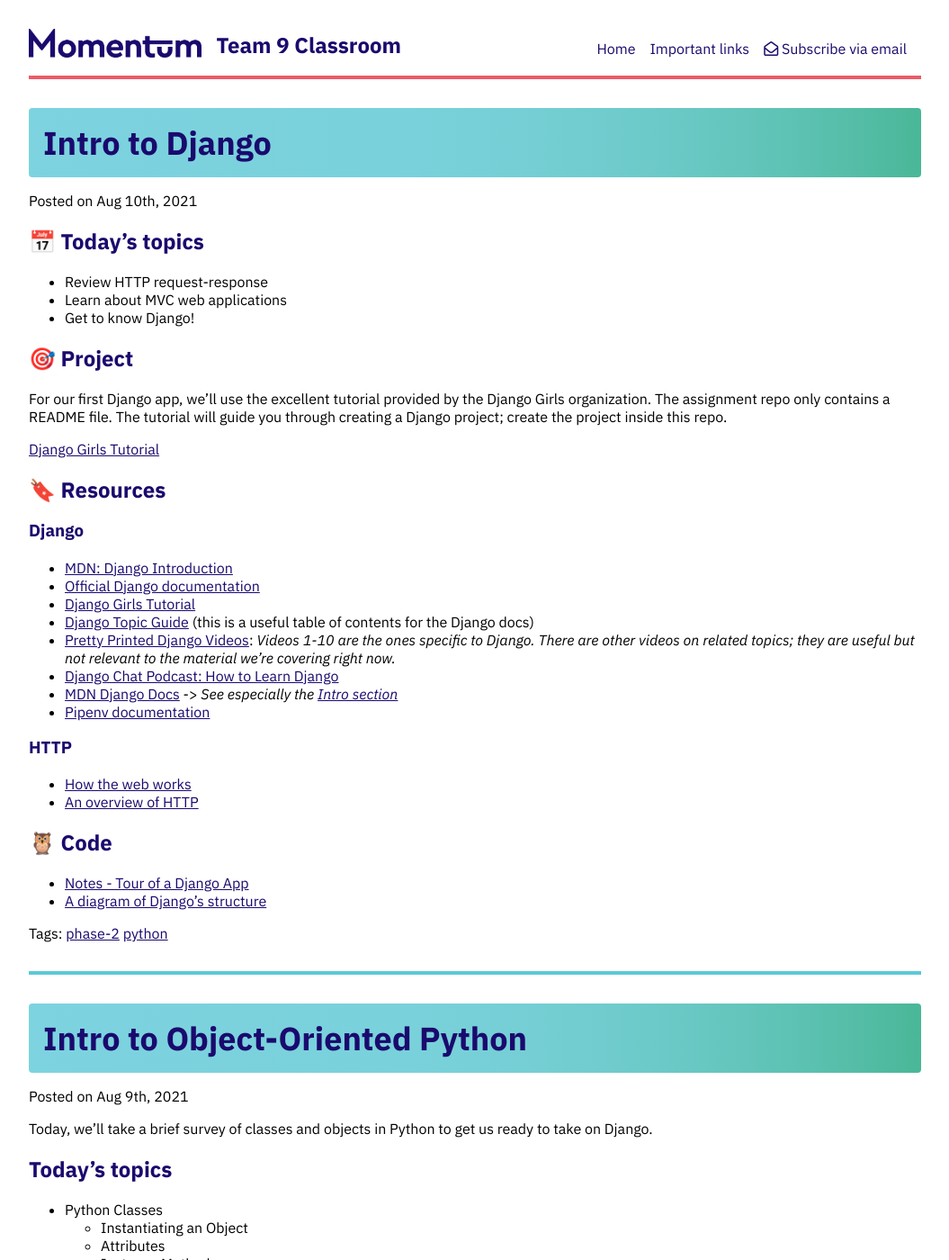
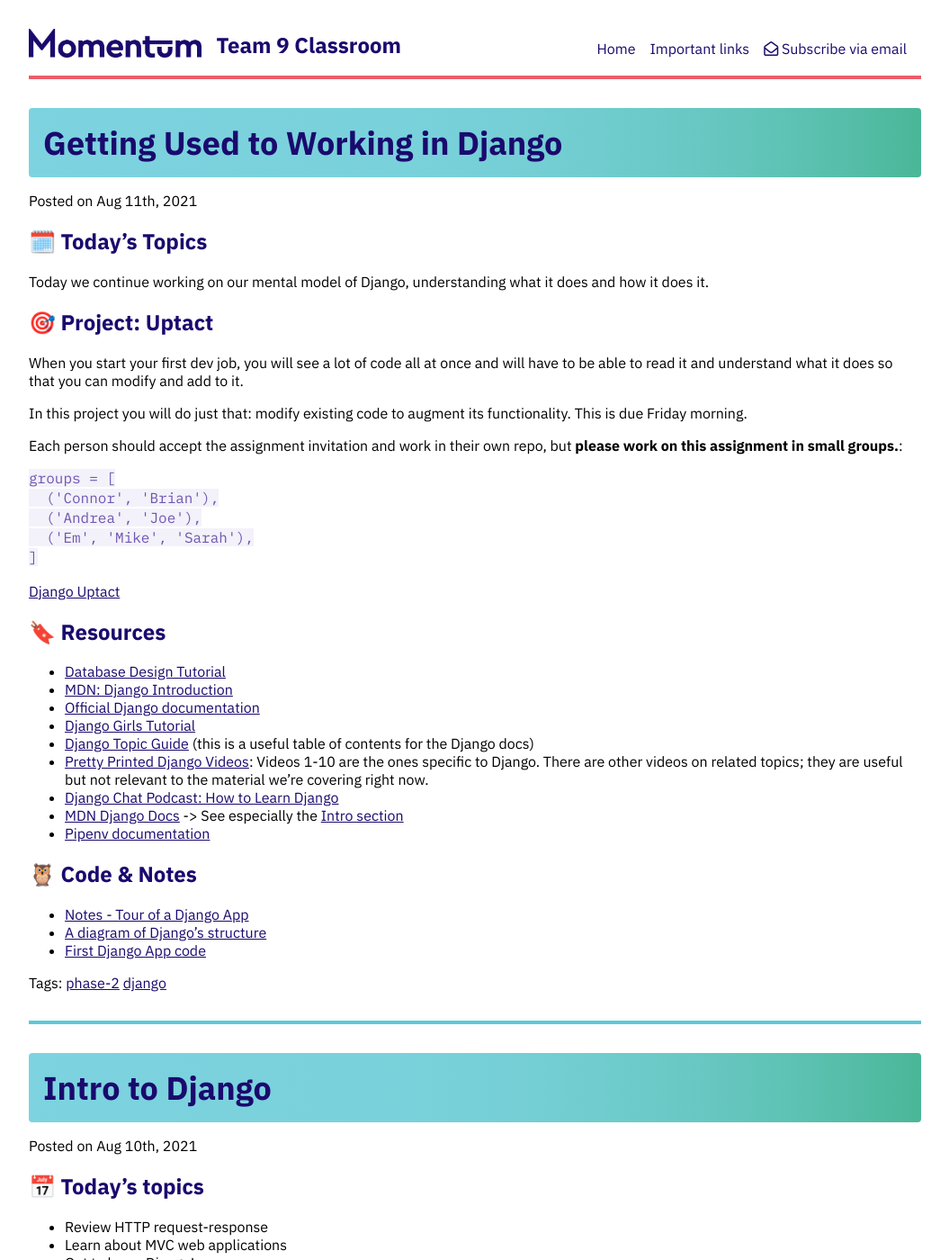
Before and after one commit to Momentum-Team-9/momentum-team-9.github.io, a Jekyll site: the page built from index.html, in a window 1280 px wide and 1400 px high. Shown: the whole window at 90% size, without its empty margins (112-1167 px from the left). Built offline with Jekyll 4.4.1, drawn with Linux system fonts in a browser that asks for light colours; nearby versions of some CDN libraries; the list of posts is cut into pages by our own code; some of the changed text lies outside the part shown.

Commit message:
Add django day 2 content

````diff
--- a/_posts/2021-08-10-django.md
+++ b/_posts/2021-08-10-django.md
@@ -38,3 +38,4 @@ For our first Django app, we'll use the excellent tutorial provided by the Djang
 
 - [Notes - Tour of a Django App](https://github.com/momentum-team-9/notes/blob/main/django-tour.md)
 - [A diagram of Django's structure](https://github.com/Momentum-Team-9/notes/blob/main/django-diagram.md)
+- [First Django App code](https://github.com/Momentum-Team-9/example-first-django)
--- /dev/null
+++ b/_posts/2021-08-11-more-intro-django.md
@@ -0,0 +1,45 @@
+---
+layout: post
+title: Getting Used to Working in Django
+tags: phase-2 django
+---
+
+## 🗓️ Today's Topics
+
+Today we continue working on our mental model of Django, understanding what it does and how it does it.
+
+## 🎯 Project: Uptact
+
+When you start your first dev job, you will see a lot of code all at once and will have to be able to read it and understand what it does so that you can modify and add to it.
+
+In this project you will do just that: modify existing code to augment its functionality. This is due Friday morning.
+
+Each person should accept the assignment invitation and work in their own repo, but **please work on this assignment in small groups.**:
+
+```py
+groups = [
+  ('Connor', 'Brian'),
+  ('Andrea', 'Joe'),
+  ('Em', 'Mike', 'Sarah'),
+]
+```
+
+[Django Uptact](https://classroom.github.com/a/gQ4-uU2i)
+
+## 🔖 Resources
+
+- [Database Design Tutorial](https://learndjango.com/tutorials/database-design-tutorial-beginners)
+- [MDN: Django Introduction](https://developer.mozilla.org/en-US/docs/Learn/Server-side/Django/Introduction)
+- [Official Django documentation](https://docs.djangoproject.com/en/3.2/)
+- [Django Girls Tutorial](https://tutorial.djangogirls.org/en/#django-girls-tutorial)
+- [Django Topic Guide](https://docs.djangoproject.com/en/3.2/topics/) (this is a useful table of contents for the Django docs)
+- [Pretty Printed Django Videos](https://www.youtube.com/playlist?list=PLXmMXHVSvS-DQfOsQdXkzEZyD0Vei7PKf): Videos 1-10 are the ones specific to Django. There are other videos on related topics; they are useful but not relevant to the material we're covering right now.
+- [Django Chat Podcast: How to Learn Django](https://djangochat.com/episodes/how-to-learn-django)
+- [MDN Django Docs](https://developer.mozilla.org/en-US/docs/Learn/Server-side/Django) -> See especially the [Intro section](https://developer.mozilla.org/en-US/docs/Learn/Server-side/Django/Introduction)
+- [Pipenv documentation](https://pipenv.pypa.io/en/latest/)
+
+## 🦉 Code & Notes
+
+- [Notes - Tour of a Django App](https://github.com/momentum-team-9/notes/blob/main/django-tour.md)
+- [A diagram of Django's structure](https://github.com/Momentum-Team-9/notes/blob/main/django-diagram.md)
+- [First Django App code](https://github.com/Momentum-Team-9/example-first-django)
````
